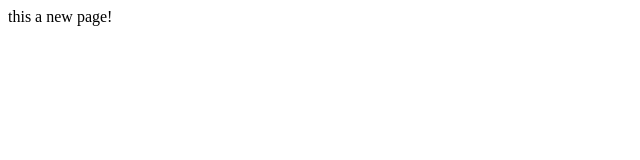
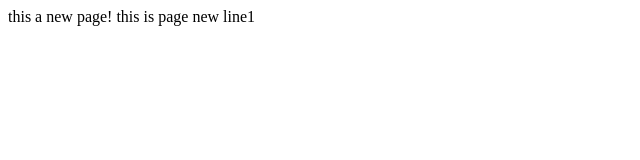
Before and after one commit to buffalo-thb/learngit, a plain HTML site: page page.html in a window 1280 px wide. Shown: the whole page, without its empty margins (0-640 px from the left). Drawn offline with Linux system fonts and the light colour scheme.

Commit message:
test stage

```diff
--- a/page.html
+++ b/page.html
@@ -7,6 +7,7 @@
 <body>
 	<div>
 		this a new page!
+		this is page new line1
 	</div>
 </body>
 </html>
```
